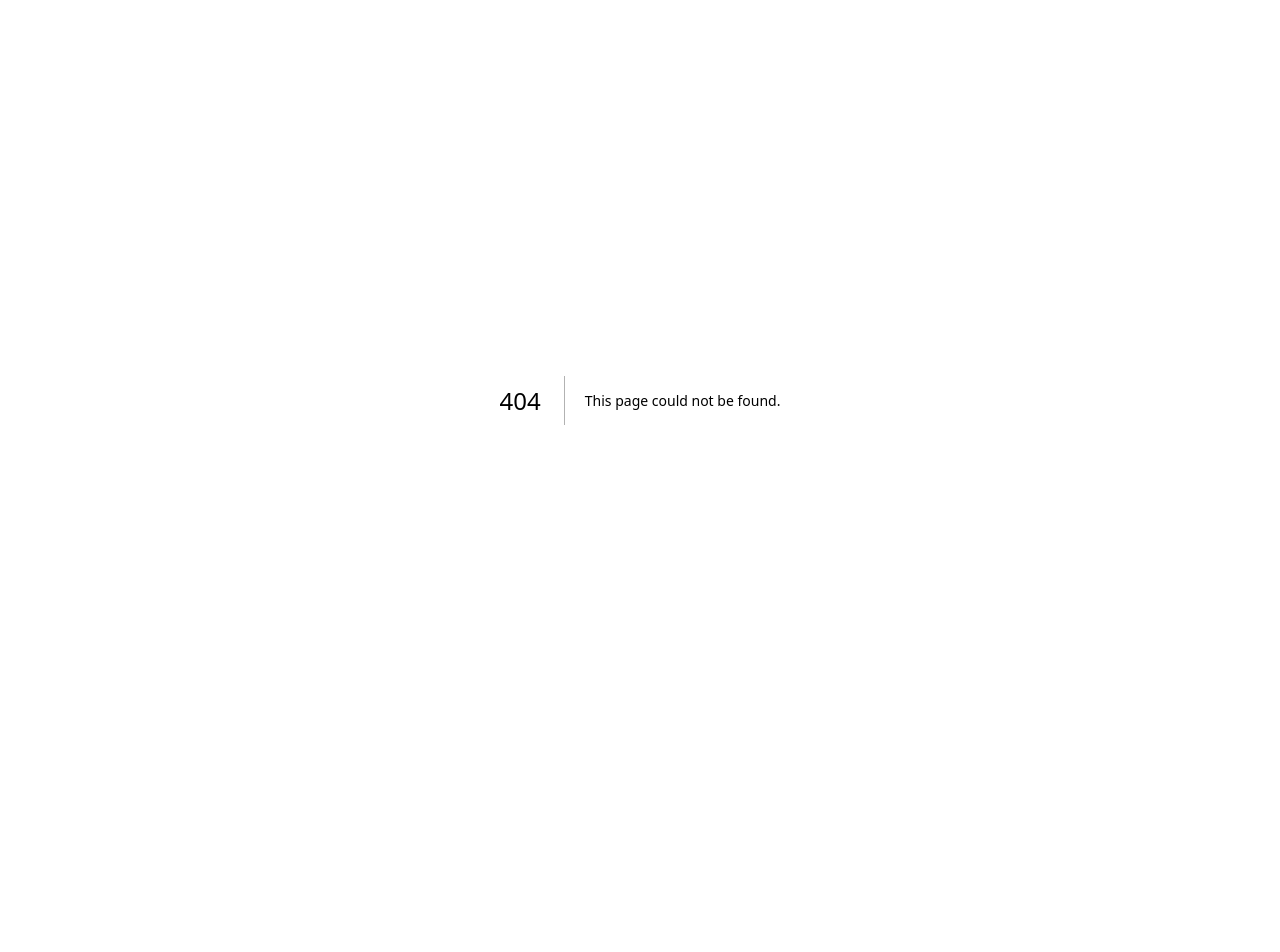
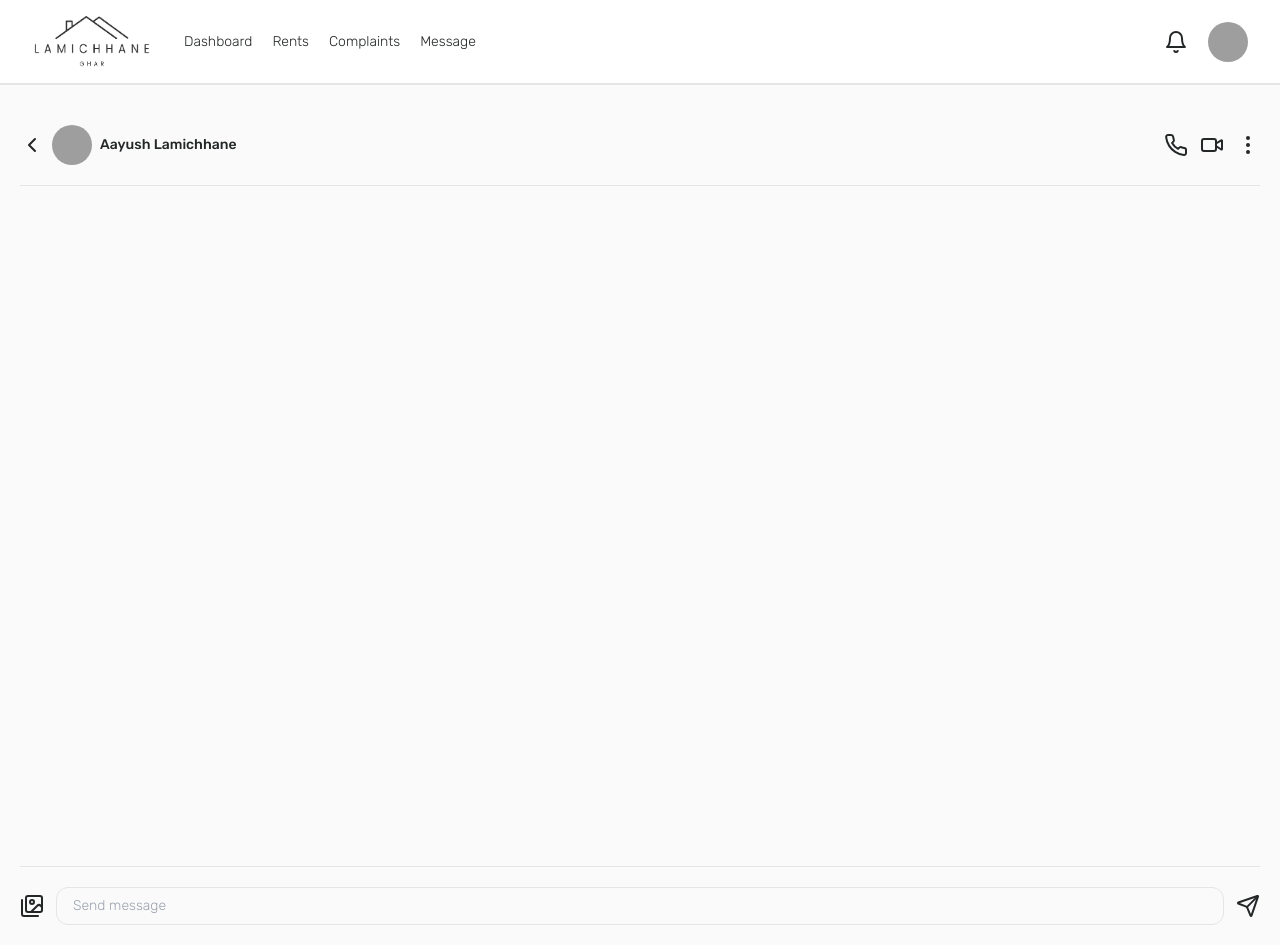
Before and after one commit to AaaayushXD/Rental, a Next.js app: page /message in a window 1280 px wide. Before the commit this address had no page. Shown: the top 952 px of the page. Before the commit the page ends 800 px from the top, so only its background shows below. Built offline with nearby package versions, Linux system fonts and the light colour scheme; grey boxes are pictures that could not be loaded.

Commit message:
ui: create message page

```diff
--- a/package.json
+++ b/package.json
@@ -14,6 +14,7 @@
     "@radix-ui/react-label": "^2.1.0",
     "@radix-ui/react-navigation-menu": "^1.2.1",
     "@radix-ui/react-radio-group": "^1.2.1",
+    "@radix-ui/react-separator": "^1.1.0",
     "@radix-ui/react-slot": "^1.1.0",
     "@radix-ui/react-tabs": "^1.1.1",
     "@radix-ui/react-toast": "^1.2.2",
--- /dev/null
+++ b/src/app/message/page.tsx
@@ -0,0 +1,70 @@
+"use client";
+import React from "react";
+import Footer from "@/components/footer/Footer";
+import Navbar from "@/components/navbar/Navbar";
+// import MessagePreviewCard from "@/components/cards/MessagePreviewCard";
+import {
+  ChevronLeft,
+  Images,
+  MoreVertical,
+  Phone,
+  Send,
+  Video,
+} from "lucide-react";
+import { Avatar } from "@radix-ui/react-avatar";
+import { AvatarImage } from "@/components/ui/avatar";
+import { Separator } from "@/components/ui/separator";
+
+const Page = () => {
+  return (
+    <div className="min-w-[100vw] w-full h-full min-h-screen text-brandCopy">
+      <Navbar />
+      <div className="flex w-full h-full justify-center items-center p-5 bg-brandForeground ">
+        {/* <div className="max-w-[1800px] w-full  flex flex-col font-light gap-10 pt-5">
+          <h3 className="text-xl tracking-wider font-extrabold pl-3">
+            Messages
+          </h3>
+          <div className="px-3 flex flex-col gap-2 justify-start w-full">
+            <MessagePreviewCard />
+            <MessagePreviewCard />
+            <MessagePreviewCard />
+          </div>
+        </div> */}
+        <div className="max-w-[1800px] min-h-screen flex flex-col w-full font-light gap-5 pt-5">
+          <div className="flex w-full justify-between items-center">
+            <div className="flex justify-start items-center gap-2">
+              <ChevronLeft />
+              <Avatar className="size-[40px] flex justify-center items-center">
+                <AvatarImage
+                  src="https://github.com/shadcn.png"
+                  className="rounded-full"
+                />
+              </Avatar>
+              <p className="text-sm font-medium">Aayush Lamichhane</p>
+            </div>
+            <div className="flex justify-start items-center gap-3">
+              <Phone />
+              <Video />
+              <MoreVertical />
+            </div>
+          </div>
+          <Separator />
+          <div className="w-full min-h-[80vh] h-full overflow-y-auto"></div>
+          <Separator />
+          <div className="flex w-full gap-3 justify-center items-center">
+            <Images />
+            <input
+              placeholder="Send message"
+              type="text"
+              className="bg-transparent border py-2 px-4 rounded-xl flex-grow text-sm"
+            />
+            <Send />
+          </div>
+        </div>
+      </div>
+      <Footer />
+    </div>
+  );
+};
+
+export default Page;
--- /dev/null
+++ b/src/components/cards/MessagePreviewCard.tsx
@@ -0,0 +1,29 @@
+import { Avatar, AvatarImage } from "@radix-ui/react-avatar";
+import React from "react";
+
+const MessagePreviewCard = () => {
+  return (
+    <div className="bg-background p-3 rounded-lg flex justify-between items-center gap-3">
+      <div className="flex gap-5 w-full items-center justify-center">
+        <Avatar className="size-[60px] flex justify-center items-center">
+          <AvatarImage
+            src="https://github.com/shadcn.png"
+            className="rounded-full"
+          />
+        </Avatar>
+        <div className="flex flex-col gap-0.5 items-start justify-start w-full">
+          <p className="font-medium tracking-wide">Aayush Lamichhane</p>
+          <div className="text-brandCopy-light flex w-full justify-between items-center">
+            <p className="truncate max-w-[250px] text-xs">
+              Lorem ipsum dolor, sit amet consectetur adipisicing elit.
+              Corporis, reprehenderit!
+            </p>
+            <p className="text-[10px] text-brandCopy-lighter">1 hr ago</p>
+          </div>
+        </div>
+      </div>
+    </div>
+  );
+};
+
+export default MessagePreviewCard;
--- /dev/null
+++ b/src/components/ui/separator.tsx
@@ -0,0 +1,31 @@
+"use client"
+
+import * as React from "react"
+import * as SeparatorPrimitive from "@radix-ui/react-separator"
+
+import { cn } from "@/lib/utils"
+
+const Separator = React.forwardRef<
+  React.ElementRef<typeof SeparatorPrimitive.Root>,
+  React.ComponentPropsWithoutRef<typeof SeparatorPrimitive.Root>
+>(
+  (
+    { className, orientation = "horizontal", decorative = true, ...props },
+    ref
+  ) => (
+    <SeparatorPrimitive.Root
+      ref={ref}
+      decorative={decorative}
+      orientation={orientation}
+      className={cn(
+        "shrink-0 bg-border",
+        orientation === "horizontal" ? "h-[1px] w-full" : "h-full w-[1px]",
+        className
+      )}
+      {...props}
+    />
+  )
+)
+Separator.displayName = SeparatorPrimitive.Root.displayName
+
+export { Separator }
```
Also changed, not shown: 1 other file (tests, documents, lock files or other folders).
